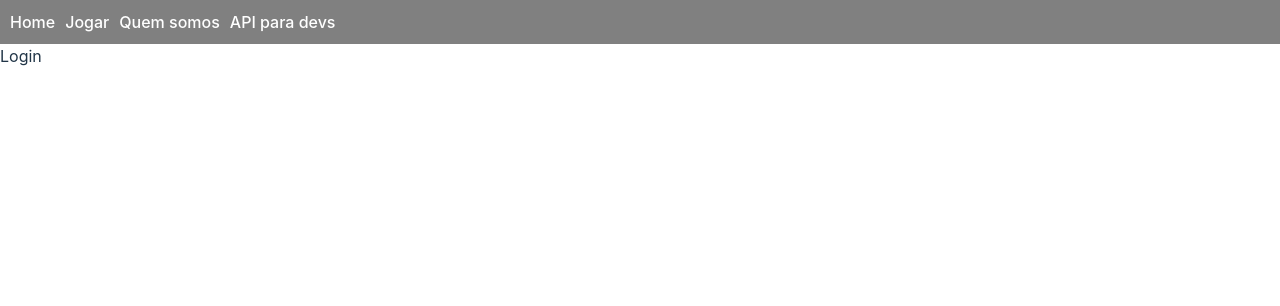
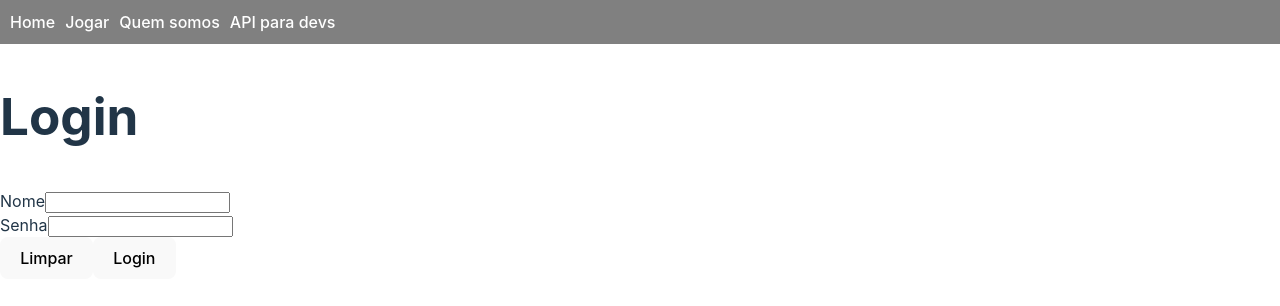
Before and after one commit to corrumptus/sudoku, a React app in the folder client/: page /login in a window 1280 px wide. Shown: the top 306 px of the page. Built offline with nearby package versions, Linux system fonts and the light colour scheme; the HTML template or start-up script is replaced by a standard one.

Commit message:
creating the layout of the login route

```diff
--- a/client/src/routes/Login.tsx
+++ b/client/src/routes/Login.tsx
@@ -1,5 +1,21 @@
 export default function Login() {
   return (
-    <div>Login</div>
+    <div className="login">
+      <form>
+        <h1>Login</h1>
+        <div>
+          <label htmlFor="name">Nome</label>
+          <input type="text" id="name" />
+        </div>
+        <div>
+          <label htmlFor="password">Senha</label>
+          <input type="text" id="password" />
+        </div>
+        <div>
+          <button>Limpar</button>
+          <button>Login</button>
+        </div>
+      </form>
+    </div>
   )
 }
```
